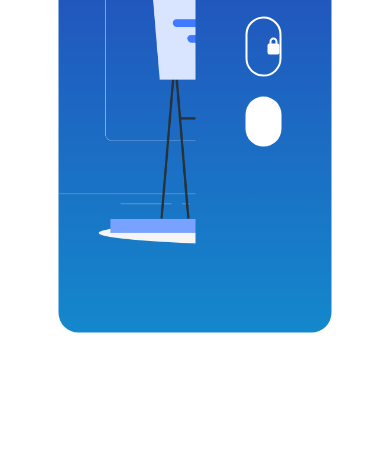
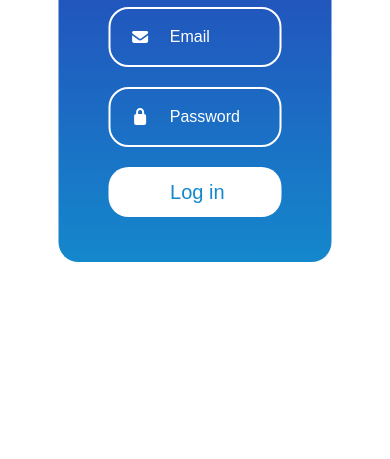
Before and after one commit to devhamza-cmd/beto, a plain HTML site: page login.html in a window 390 px wide. Shown: the part 385-844 px from the top of the page. Drawn offline with Linux system fonts and the light colour scheme.

Commit message:
Add files via upload

```diff
--- a/logincss.css
+++ b/logincss.css
@@ -79,3 +79,25 @@ input:focus {
     background-color: white;
 
 }
+@media only screen and (max-height: 915px){
+    .login{
+        height: 450px;
+
+    }
+}
+@media only screen and (max-width: 912px) {
+    .one{
+        width: 0;
+        height: 0;
+    }
+    .two{
+        width: 100%;
+    }
+    .login{
+        display: flex;
+        align-items: center;
+        justify-content: center;
+        margin-top: 0px;
+
+    }
+}
```
